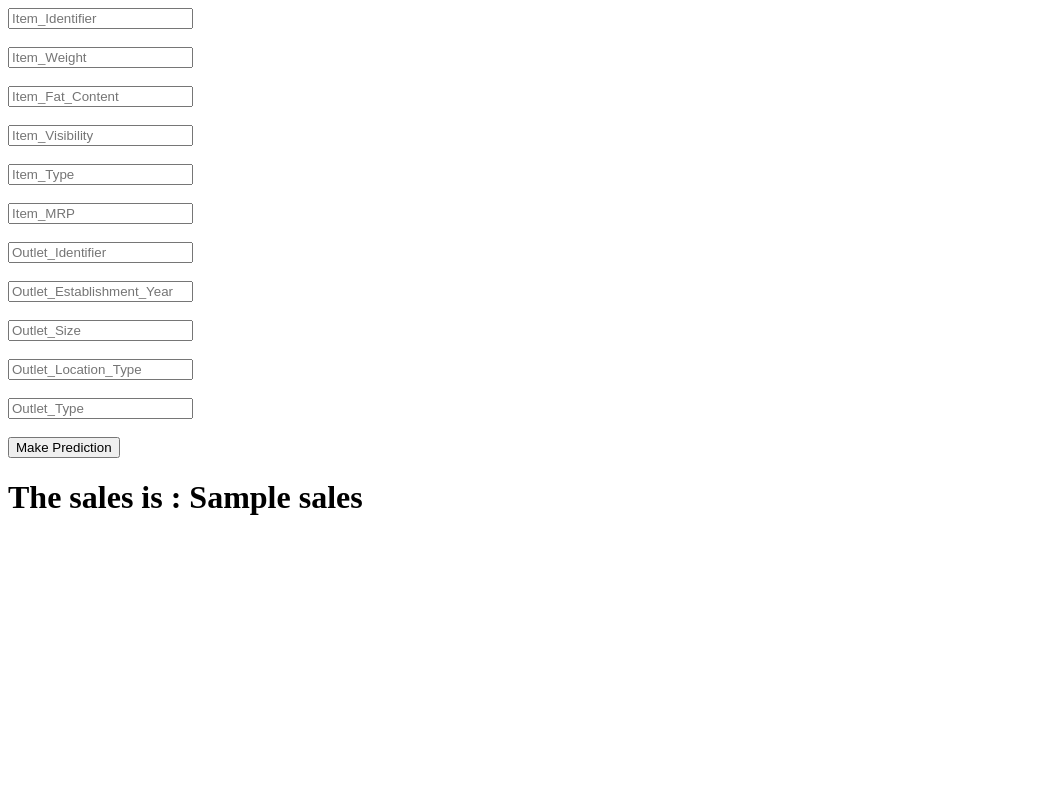
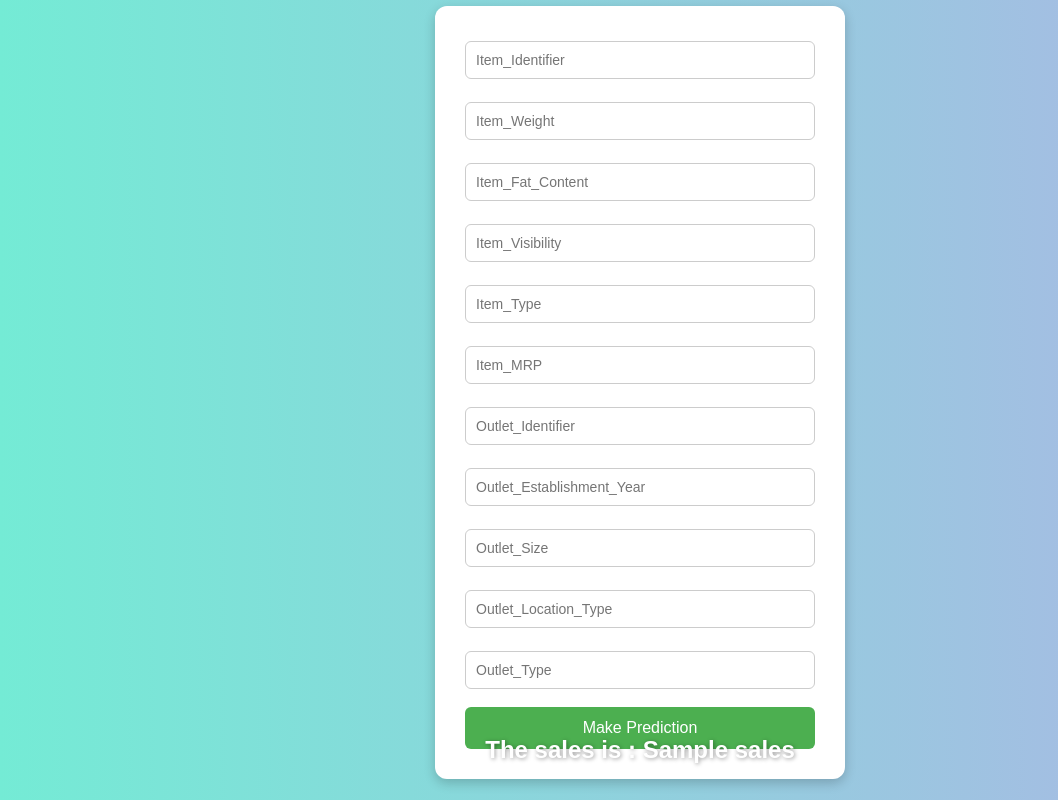
Before and after one commit to mitesh1107/demo-ml-project, a Flask app: template big mart/templates/home.html in a window 1280 px wide. Shown: the whole page, without its empty margins (0-1058 px from the left). Run offline with Flask 3, Linux system fonts and the light colour scheme; the template is opened without the code that fills it: most values are stand-ins (such as "Sample title", 1, 10 or a date in 2020); parts of the project's set-up code (start-up, migrations or seed data) failed here and were passed over.

Commit message:
css file add

```diff
--- /dev/null
+++ b/big mart/static/style.css
@@ -0,0 +1,60 @@
+/* style.css */
+
+body {
+    font-family: Arial, sans-serif;
+    background: linear-gradient(to right, #74ebd5, #ACB6E5);
+    display: flex;
+    justify-content: center;
+    align-items: center;
+    height: 100vh;
+    margin: 0;
+}
+
+form {
+    background: #ffffff;
+    padding: 30px;
+    border-radius: 12px;
+    box-shadow: 0 4px 12px rgba(0, 0, 0, 0.2);
+    width: 350px;
+}
+
+input[type="text"] {
+    width: 100%;
+    padding: 10px;
+    margin-top: 5px;
+    border: 1px solid #ccc;
+    border-radius: 6px;
+    font-size: 14px;
+    box-sizing: border-box;
+    transition: 0.3s;
+}
+
+input[type="text"]:focus {
+    border-color: #4CAF50;
+    outline: none;
+    box-shadow: 0 0 5px rgba(76, 175, 80, 0.5);
+}
+
+button {
+    width: 100%;
+    padding: 12px;
+    background: #4CAF50;
+    color: white;
+    border: none;
+    border-radius: 6px;
+    font-size: 16px;
+    cursor: pointer;
+    transition: background 0.3s;
+}
+
+button:hover {
+    background: #45a049;
+}
+
+h1 {
+    position: absolute;
+    bottom: 20px;
+    color: #ffffff;
+    font-size: 24px;
+    text-shadow: 1px 1px 4px rgba(0, 0, 0, 0.4);
+}
--- a/big mart/templates/home.html
+++ b/big mart/templates/home.html
@@ -1,4 +1,13 @@
-<form action="/pred" method="post">
+<html>
+	<head>
+		<title>Ml Project</title>
+		<link  rel="stylesheet"    href="{{ url_for('static', filename='style.css')  }}">
+
+	</head>
+
+<body>
+
+   <form action="/pred" method="post">
     <input type="text" name="v1" id="Item_Identifier"  placeholder="Item_Identifier" > <br> <br>
 
     <input type="text" name="v2" id="Item_Weight"  placeholder="Item_Weight" > <br> <br>
@@ -25,6 +34,10 @@
 
 
 
-</form>
+   </form>
 
-<h1>The sales is : {{sales}} </h1>
+   <h1>The sales is : {{sales}} </h1>
+
+
+ </body>
+</html>
```
